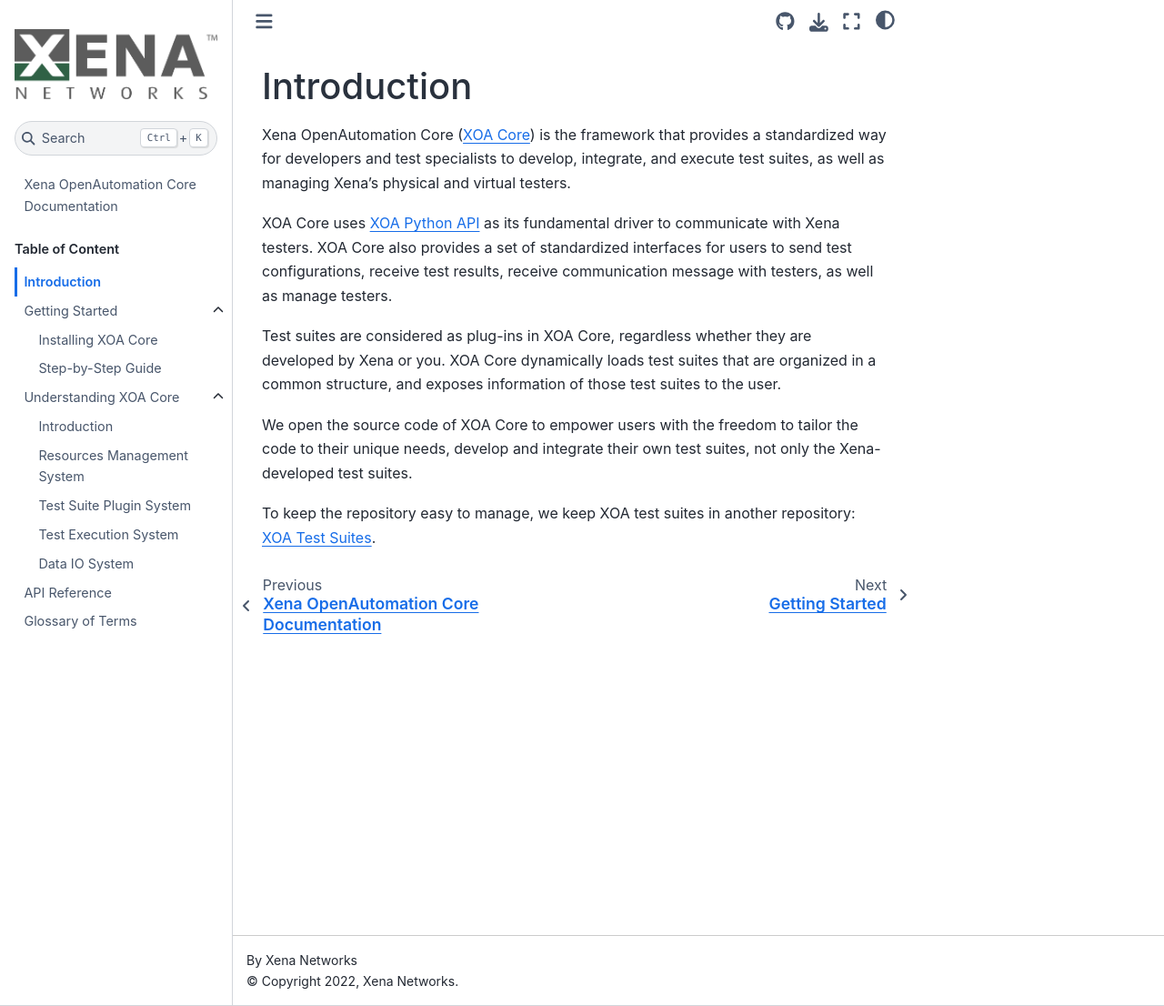
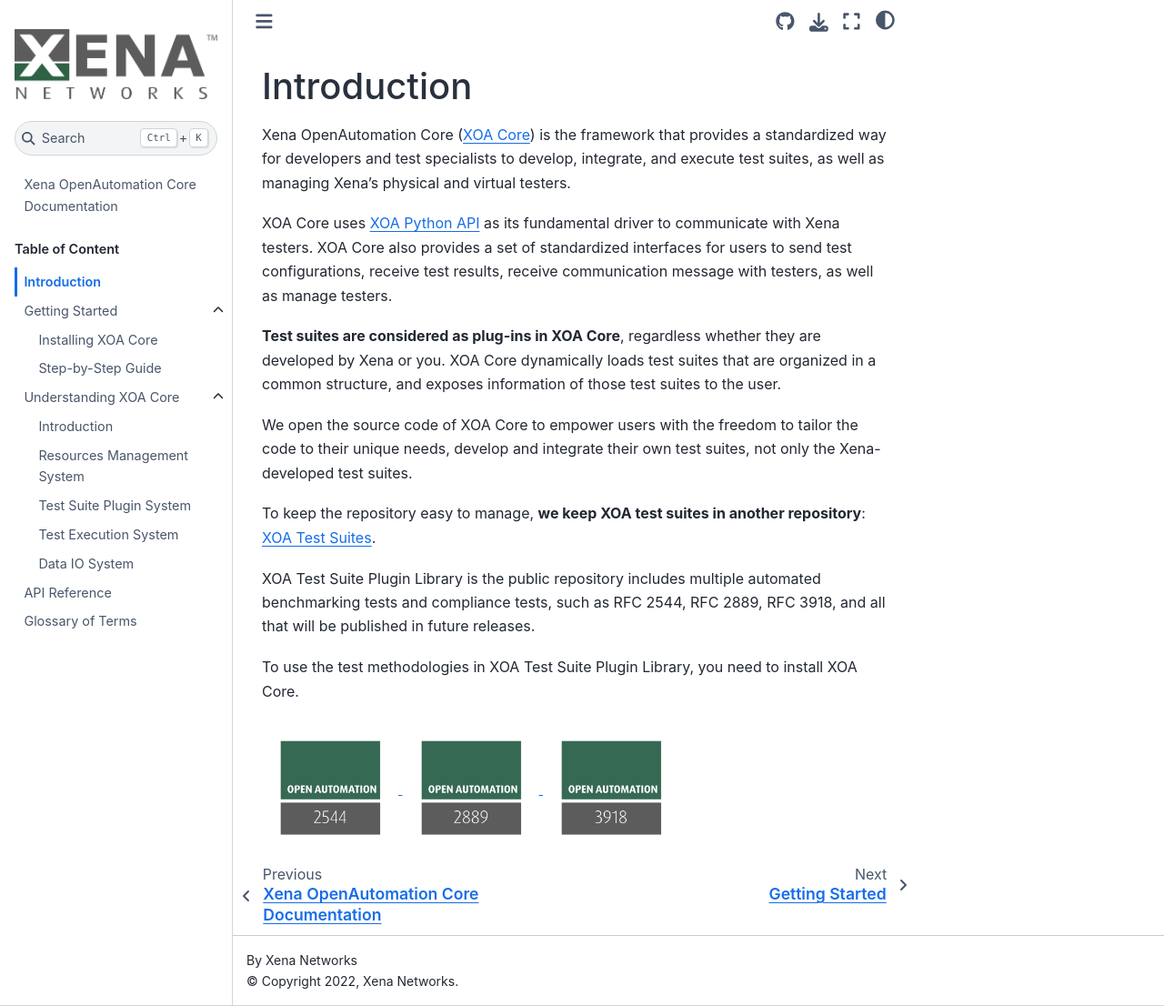
Before and after one commit to xenanetworks/open-automation-core, a Sphinx documentation site: the page built from docs/source/introduction.rst, in a window 1280 px wide and 1106 px high. Shown: the whole window at 91% size. Built offline with Sphinx 7.4.7 and the Sphinx Book theme 1.1.4, drawn with Linux system fonts in a browser that asks for light colours.

Commit message:
docs: Improve documentation

```diff
--- a/docs/source/introduction.rst
+++ b/docs/source/introduction.rst
@@ -5,8 +5,24 @@
 
 XOA Core uses `XOA Python API <https://github.com/xenanetworks/open-automation-python-api>`_ as its fundamental driver to communicate with Xena testers. XOA Core also provides a set of standardized interfaces for users to send test configurations, receive test results, receive communication message with testers, as well as manage testers.
 
-Test suites are considered as plug-ins in XOA Core, regardless whether they are developed by Xena or you. XOA Core dynamically loads test suites that are organized in a common structure, and exposes information of those test suites to the user.
+**Test suites are considered as plug-ins in XOA Core**, regardless whether they are developed by Xena or you. XOA Core dynamically loads test suites that are organized in a common structure, and exposes information of those test suites to the user.
 
 We open the source code of XOA Core to empower users with the freedom to tailor the code to their unique needs, develop and integrate their own test suites, not only the Xena-developed test suites.
 
-To keep the repository easy to manage, we keep XOA test suites in another repository: `XOA Test Suites <https://github.com/xenanetworks/open-automation-test-suites>`_.
+To keep the repository easy to manage, **we keep XOA test suites in another repository**: `XOA Test Suites <https://github.com/xenanetworks/open-automation-test-suites>`_.
+
+XOA Test Suite Plugin Library is the public repository includes multiple automated benchmarking tests and compliance tests, such as RFC 2544, RFC 2889, RFC 3918, and all that will be published in future releases.
+
+To use the test methodologies in XOA Test Suite Plugin Library, you need to install XOA Core.
+
+.. image:: ./_static/OPENAUTOMATION-2554.png
+    :width: 150
+    :alt: XOA2544
+
+.. image:: ./_static/OPENAUTOMATION-2889.png
+    :width: 150
+    :alt: XOA2544
+
+.. image:: ./_static/OPENAUTOMATION-3918.png
+    :width: 150
+    :alt: XOA2544
--- a/docs/source/understand_xoa_core/data_io_sys.rst
+++ b/docs/source/understand_xoa_core/data_io_sys.rst
@@ -70,5 +70,4 @@
 
 .. literalinclude:: ../code_example/main.py
     :language: python
-    :linenos:
-    :emphasize-lines: 25, 36
+    :emphasize-lines: 35, 52
--- a/docs/source/understand_xoa_core/resource_mgt_sys.rst
+++ b/docs/source/understand_xoa_core/resource_mgt_sys.rst
@@ -13,6 +13,8 @@
 * Disconnect from testers
 * Get the list of available testers
 
+You can find the corresponding APIs in :doc:`../api_ref/index`
+
 Under the hood, XOA Core uses the instance of `xoa_driver <https://pypi.org/project/xoa-driver/>`_ library as a representation of the resource.
 
 .. note::
--- a/docs/source/understand_xoa_core/ts_plugin_sys.rst
+++ b/docs/source/understand_xoa_core/ts_plugin_sys.rst
@@ -32,7 +32,6 @@
 
 .. code-block:: yaml
     :caption: ``meta.yml`` example
-    :linenos:
 
     name: "RFC-2544[Frame Loss]" # Plugin name
     version: "1.0" # Plugin current version
```
Also changed, not shown: docs/source/understand_xoa_core/test_exec_sys.rst (+5 -6 lines), docs/source/_static/OPENAUTOMATION-2554.png (added), docs/source/_static/OPENAUTOMATION-2889.png (added), docs/source/_static/OPENAUTOMATION-3918.png (added), 1 other file.
